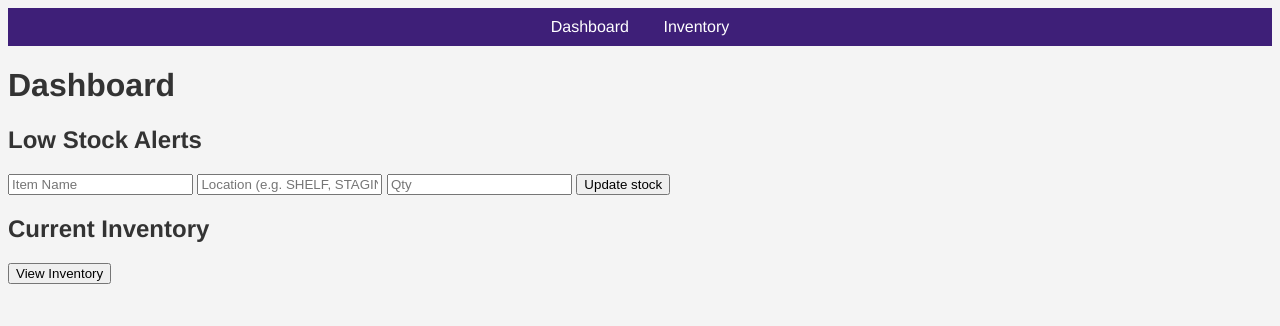
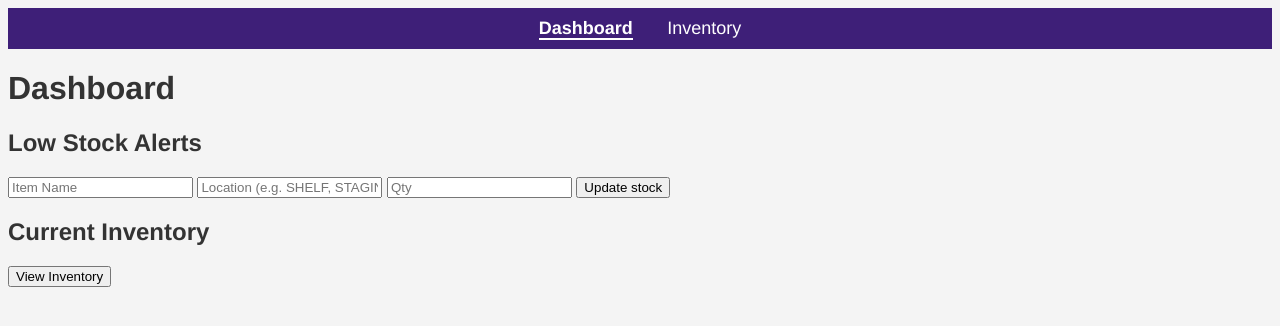
Before and after one commit to bvales01/warehouse-inventory-manager, a plain HTML site: page index.html in a window 1280 px wide. Drawn offline with Linux system fonts and the light colour scheme.

Commit message:
Transferring to new PC

```diff
--- a/index.css
+++ b/index.css
@@ -8,6 +8,12 @@ nav a {
     color: #fff;
     text-decoration: none;
     margin: 0 15px;
+    font-size: 18px;
+}
+
+nav a.active {
+    font-weight: bold;
+    border-bottom: 2px solid #fff;
 }
 
 body {
--- a/index.html
+++ b/index.html
@@ -9,7 +9,7 @@
 
 <body>
     <nav>
-        <a href="index.html">Dashboard</a>
+        <a href="index.html" class="active">Dashboard</a>
         <a href="inventory.html">Inventory</a>
     </nav>
 
```
Also changed, not shown: inventory.html (+0 -1 lines).
